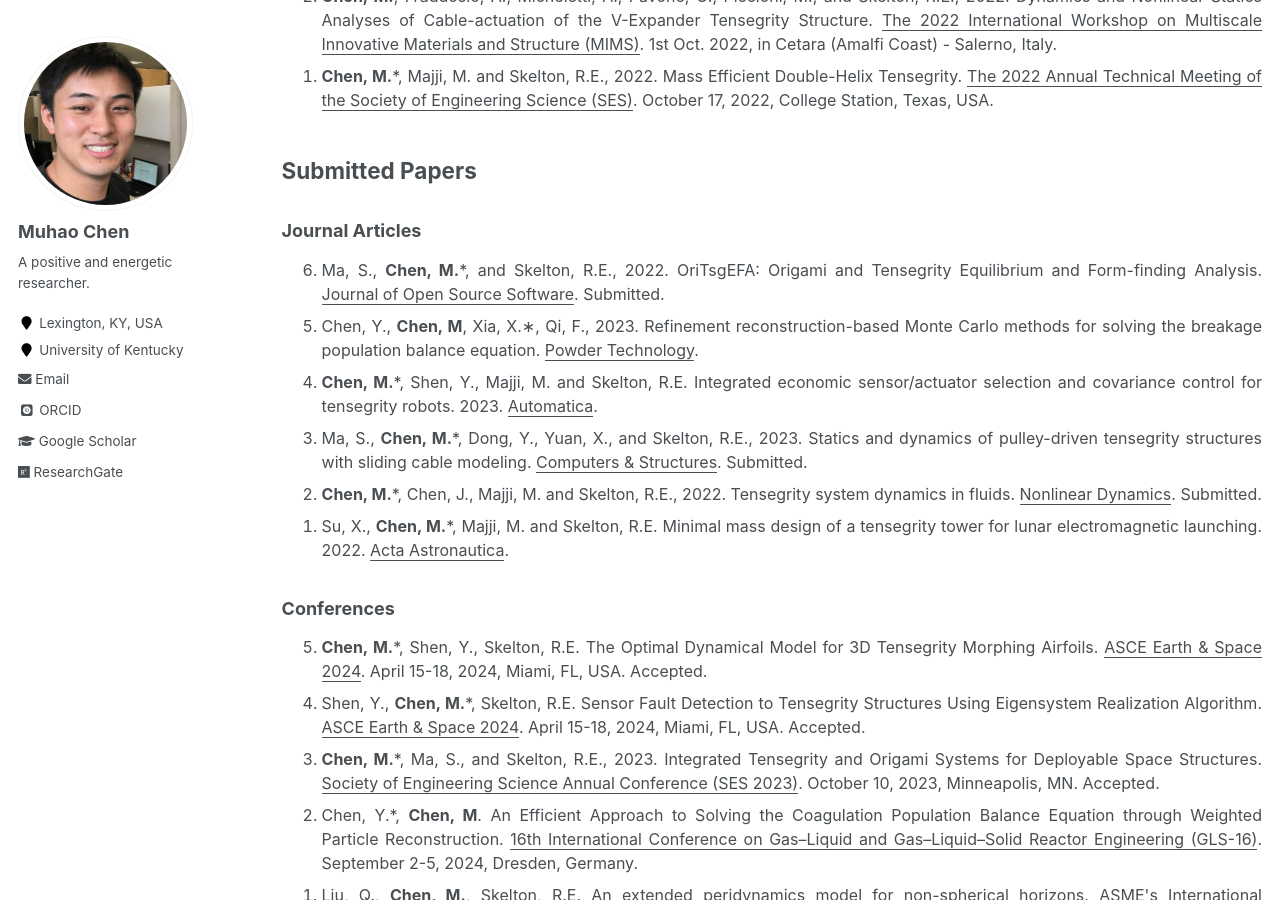
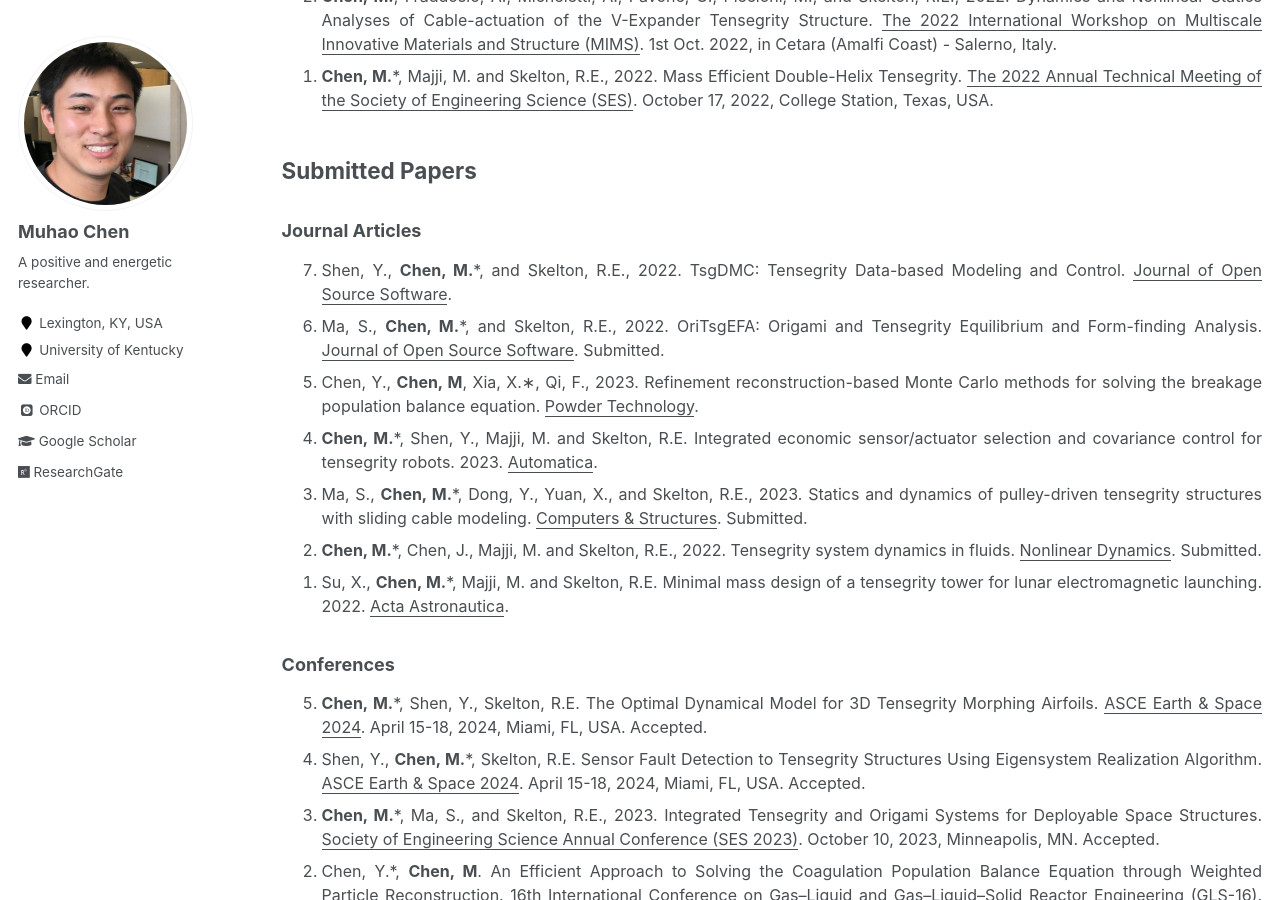
Before and after one commit to Muhao-Chen/muhao-chen.github.io, a Jekyll site: the page built from _pages/publication.md, in a window 1280 px wide and 900 px high, scrolled down 2618 px. Built offline with Jekyll 4.4.1, drawn with Linux system fonts in a browser that asks for light colours; some web fonts are replaced.

Commit message:
Update publication.md

```diff
--- a/_pages/publication.md
+++ b/_pages/publication.md
@@ -69,6 +69,7 @@ toc: true
 ### Journal Articles
 <font size=3>
 <ol reversed>
+<li> Shen, Y., <strong>Chen, M.</strong>*, and Skelton, R.E., 2022. TsgDMC: Tensegrity Data-based Modeling and Control. <u>Journal of Open Source Software</u>. </li>
 <li> Ma, S., <strong>Chen, M.</strong>*, and Skelton, R.E., 2022. OriTsgEFA: Origami and Tensegrity Equilibrium and Form-finding Analysis. <u>Journal of Open Source Software</u>. Submitted. </li>
 <li> Chen, Y., <strong>Chen, M</strong>, Xia, X.∗, Qi, F., 2023. Refinement reconstruction-based Monte Carlo methods for solving the breakage population balance equation. <u>Powder Technology</u>. </li>
 <li> <strong>Chen, M.</strong>*, Shen, Y., Majji, M. and Skelton, R.E. Integrated economic sensor/actuator selection and covariance control for tensegrity robots. 2023. <u>Automatica</u>. </li>
```
